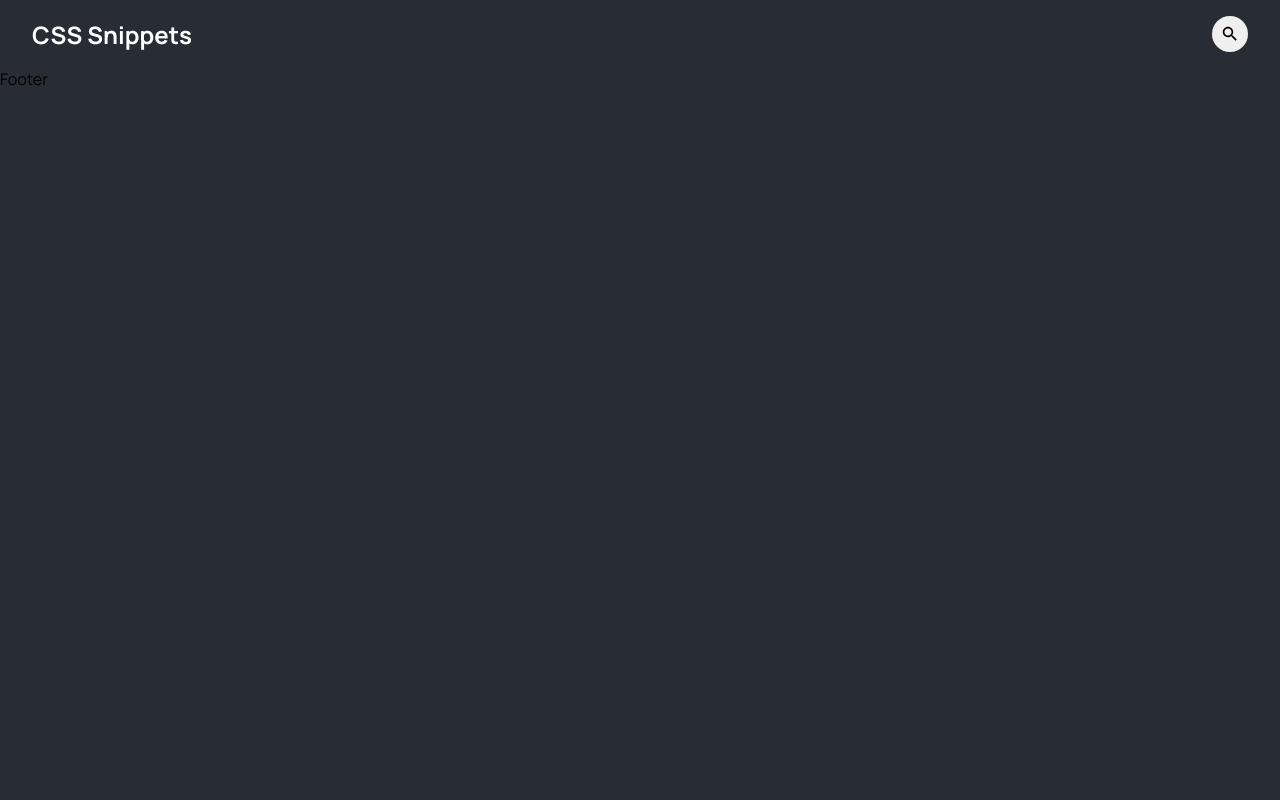
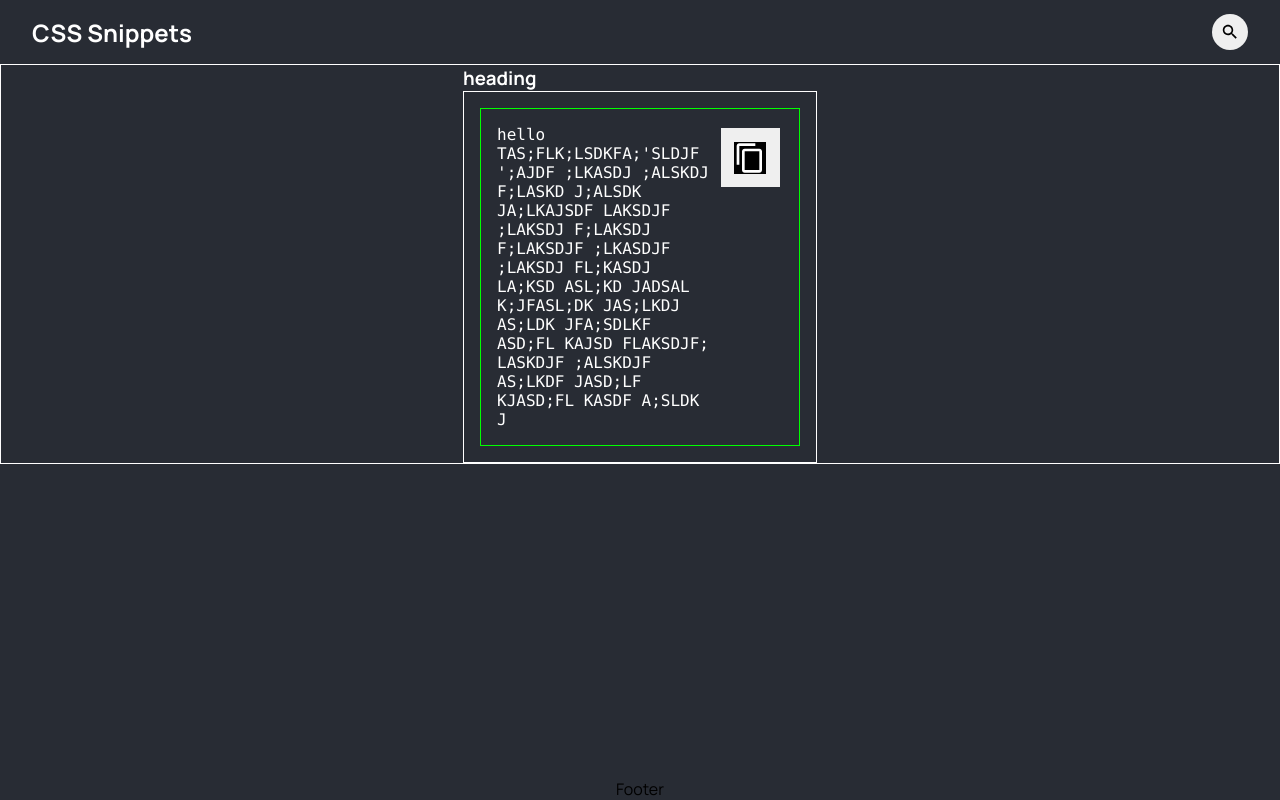
Before and after one commit to Andrew-Neely-82/css-snippets, a React (Create React App) app: page / in a window 1280 px wide. Built offline with nearby package versions, Linux system fonts and the light colour scheme.

Commit message:
got basic mixins set up for Codeblock and Carousel / Carousel JSX started

```diff
--- a/src/App.js
+++ b/src/App.js
@@ -1,13 +1,17 @@
-import { Navbar, Footer } from "./components/export";
+import { Navbar, Footer, Carousel } from "./components/export";
 import "./App.scss";
 
 function App() {
   return (
-    <div className="App">
-      <Navbar />
-
-      <Footer />
-    </div>
+    <>
+      <div className="App">
+        <Navbar />
+        <div className="App-container">
+          <Carousel />
+        </div>
+        <Footer />
+      </div>
+    </>
   );
 }
 
--- a/src/App.scss
+++ b/src/App.scss
@@ -1,6 +1,18 @@
 @import "./styling/main-import";
 
 .App {
+  display: flex;
+  flex-direction: column;
+  justify-content: center;
+  align-items: center;
   height: 100vh;
   background-color: #282c34;
+
+  .App-container {
+    width: 100%;
+    max-width: 1300px;
+    height: 100vh;
+    background-color: #282c34;
+    overflow: hidden;
+  }
 }
--- /dev/null
+++ b/src/components/carousel/Carousel.jsx
@@ -0,0 +1,14 @@
+import { CodeExample } from "../export";
+import "./styling/style.scss";
+
+const Carousel = () => {
+  const test = "hello TAS;FLK;LSDKFA;'SLDJF ';AJDF ;LKASDJ ;ALSKDJ F;LASKD J;ALSDK JA;LKAJSDF LAKSDJF ;LAKSDJ F;LAKSDJ F;LAKSDJF ;LKASDJF ;LAKSDJ FL;KASDJ LA;KSD ASL;KD JADSAL K;JFASL;DK JAS;LKDJ AS;LDK JFA;SDLKF ASD;FL KAJSD FLAKSDJF; LASKDJF ;ALSKDJF AS;LKDF JASD;LF KJASD;FL KASDF A;SLDK J";
+  return (
+    <div className="Carousel__">
+      <div className="Carousel__wrapper">
+        <CodeExample heading="heading" example={test} />
+      </div>
+    </div>
+  );
+};
+export default Carousel;
--- /dev/null
+++ b/src/components/carousel/styling/_mixins.scss
@@ -0,0 +1,5 @@
+@import "../../../styling/component";
+
+@mixin s {
+
+}
--- /dev/null
+++ b/src/components/carousel/styling/style.scss
@@ -0,0 +1,12 @@
+@import "../../../styling/component";
+@import "./mixins";
+
+.Carousel__ {
+  @include flexbox(flex, 0, center, center);
+  width: 100%;
+  border: 1px solid white;
+  color: white;
+
+  .Carousel__wrapper {
+  }
+}
--- a/src/components/codeBlock/CodeBlock.jsx
+++ b/src/components/codeBlock/CodeBlock.jsx
@@ -14,7 +14,7 @@ const CodeBlock = ({ code }) => {
   return (
     <pre className="CodeBlock__pre">
       <code className="CodeBlock__code">
-        <span>{code}</span>
+        {code}
         <button className="CodeBlock__btn" onClick={copyCode}>
           {copied ? <Check /> : <Copy />}
         </button>
--- a/src/components/codeBlock/styling/mixins.scss
+++ b/src/components/codeBlock/styling/mixins.scss
@@ -1,13 +1,41 @@
 @import "../../../styling/component";
 
 @mixin CodeBlock__pre {
-
+  display: flex;
+  justify-content: center;
+  align-items: center;
+  border: 1px solid white;
+  padding: 1em;
 }
 
 @mixin CodeBlock__code {
-
+  border: 1px solid lime;
+  display: flex;
+  justify-content: center;
+  align-items: center;
+  width: 20em;
+  height: fit-content;
+  text-wrap: balance;
+  padding: 1em;
 }
 
 @mixin CodeBlock__btn {
+  position: relative;
+  top: 0;
+  left: 0;
+  display: flex;
+  border: none;
+  margin-inline: 0.25em;
+  margin-block: 0.25em auto;
+  padding: 1em;
+}
 
+@mixin svg {
+  width: 2rem;
+  height: 2rem;
+  background: black;
 }
+
+@mixin path {
+  color: white;
+}
--- a/src/components/codeBlock/styling/style.scss
+++ b/src/components/codeBlock/styling/style.scss
@@ -10,5 +10,13 @@
 
   .CodeBlock__btn {
     @include CodeBlock__btn;
+
+    svg {
+      @include svg;
+
+      path {
+        @include path;
+      }
+    }
   }
 }
--- a/src/components/export.js
+++ b/src/components/export.js
@@ -5,5 +5,8 @@ export { default as Navbar } from "./navbar/Navbar";
 export { default as CodeBlock } from "./codeBlock/CodeBlock";
 export { default as CodeExample } from "./codeExample/CodeExample";
 
+//
+export { default as Carousel } from "./carousel/Carousel";
+
 // Footer
 export { default as Footer } from "./footer/Footer";
```
